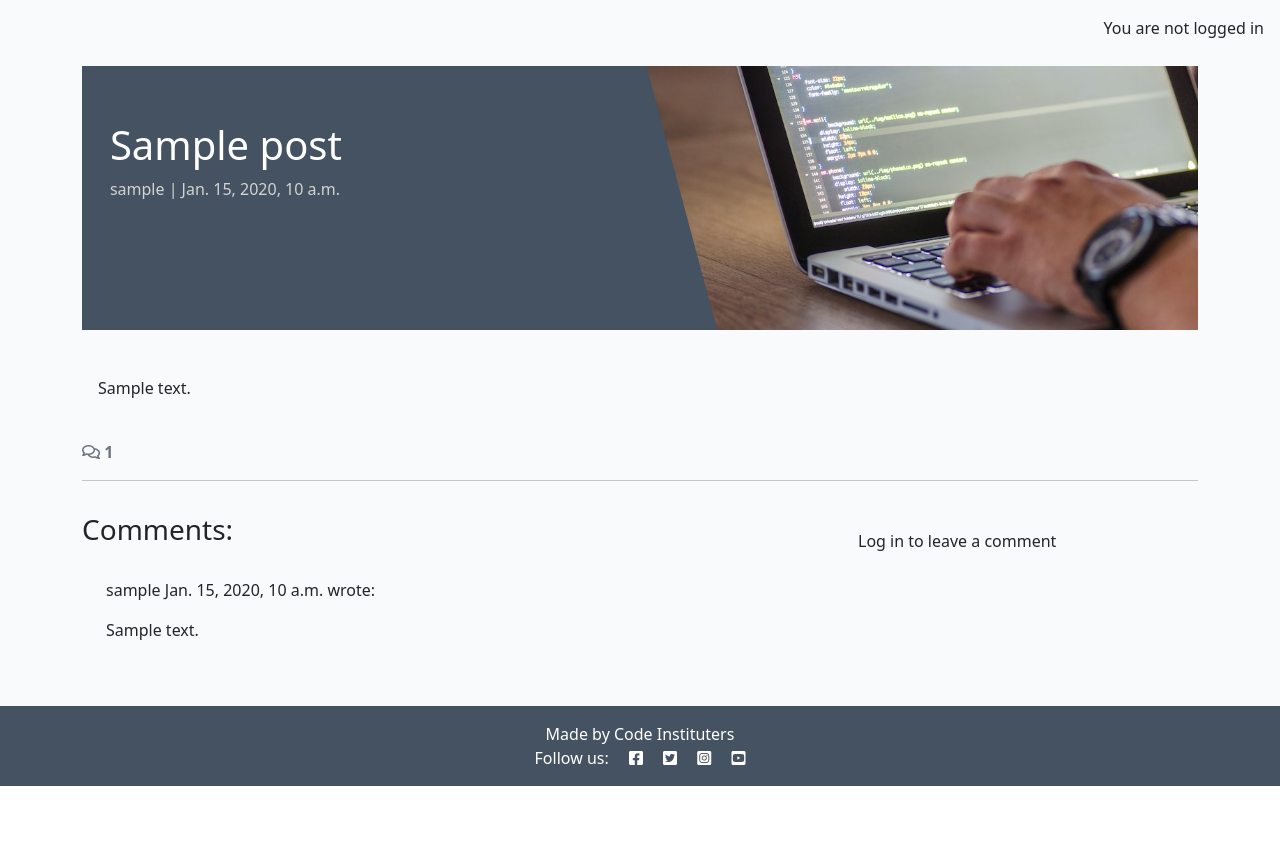
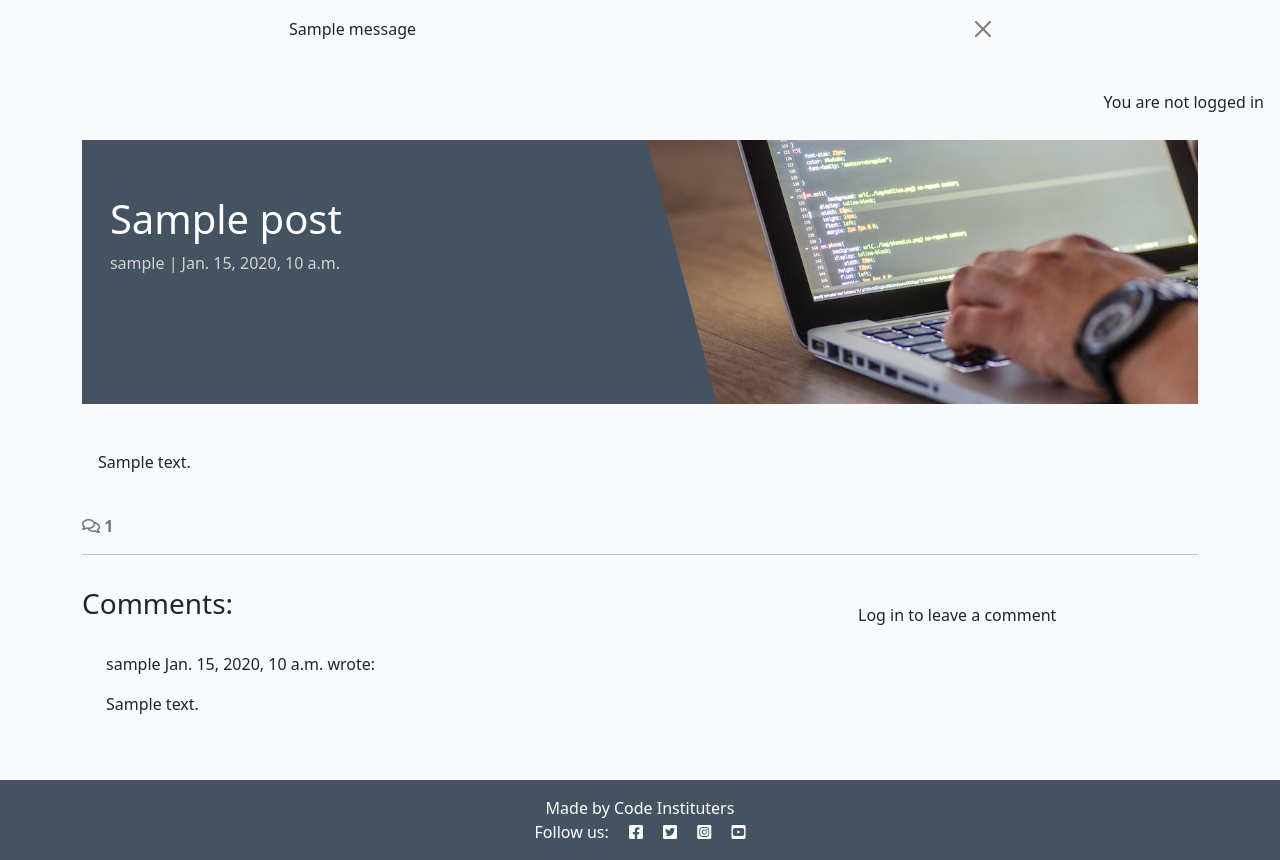
Before and after one commit to kctffs/django-blog-rerun, a Django app: a page that uses templates/base.html in a window 1280 px wide. Shown: the part 60-920 px from the top of the page. Before the commit the page ends 846 px from the top, so only its background shows below. Run offline with Django 4.2, Linux system fonts and the light colour scheme; tables that the repository leaves empty hold one stand-in row (values such as "Sample post"); one stand-in notice (Sample message) is shown; some libraries are stand-ins or nearby versions.

Commit message:
displaying a confirmation message

```diff
--- a/blog/views.py
+++ b/blog/views.py
@@ -1,5 +1,6 @@
 from django.shortcuts import render, get_object_or_404
 from django.views import generic
+from django.contrib import messages
 from .models import Post
 from .forms import CommentForm
 
@@ -28,6 +29,17 @@
     comments = post.comments.all().order_by("-created_on")
     comment_count = post.comments.filter(approved=True).count()
     comment_form = CommentForm()
+    if request.method == "POST":
+        comment_form = CommentForm(data=request.POST)
+        if comment_form.is_valid():
+            comment = comment_form.save(commit=False)
+            comment.author = request.user
+            comment.post = post
+            comment.save()
+            messages.add_message(
+                request, messages.SUCCESS,
+                'Comment submitted and awaiting approval'
+    )
 
     return render(
     request,
--- a/templates/base.html
+++ b/templates/base.html
@@ -71,6 +71,19 @@
             </div>
         </div>
     </nav>
+    <!-- displaying Django messages -->
+    <div class="container">
+        <div class="row">
+            <div class="col-md-8 offset-md-2">
+                {% for message in messages %}
+                <div class="alert {{ message.tags }} alert-dismissible fade show" id="msg" role="alert">
+                    {{ message | safe }}
+                    <button type="button" class="btn-close" data-bs-dismiss="alert" aria-label="Close"></button>
+                </div>
+                {% endfor %}
+            </div>
+        </div>
+    </div>
 
     <main class="flex-shrink-0 main-bg">
         {% if user.is_authenticated %}
```
